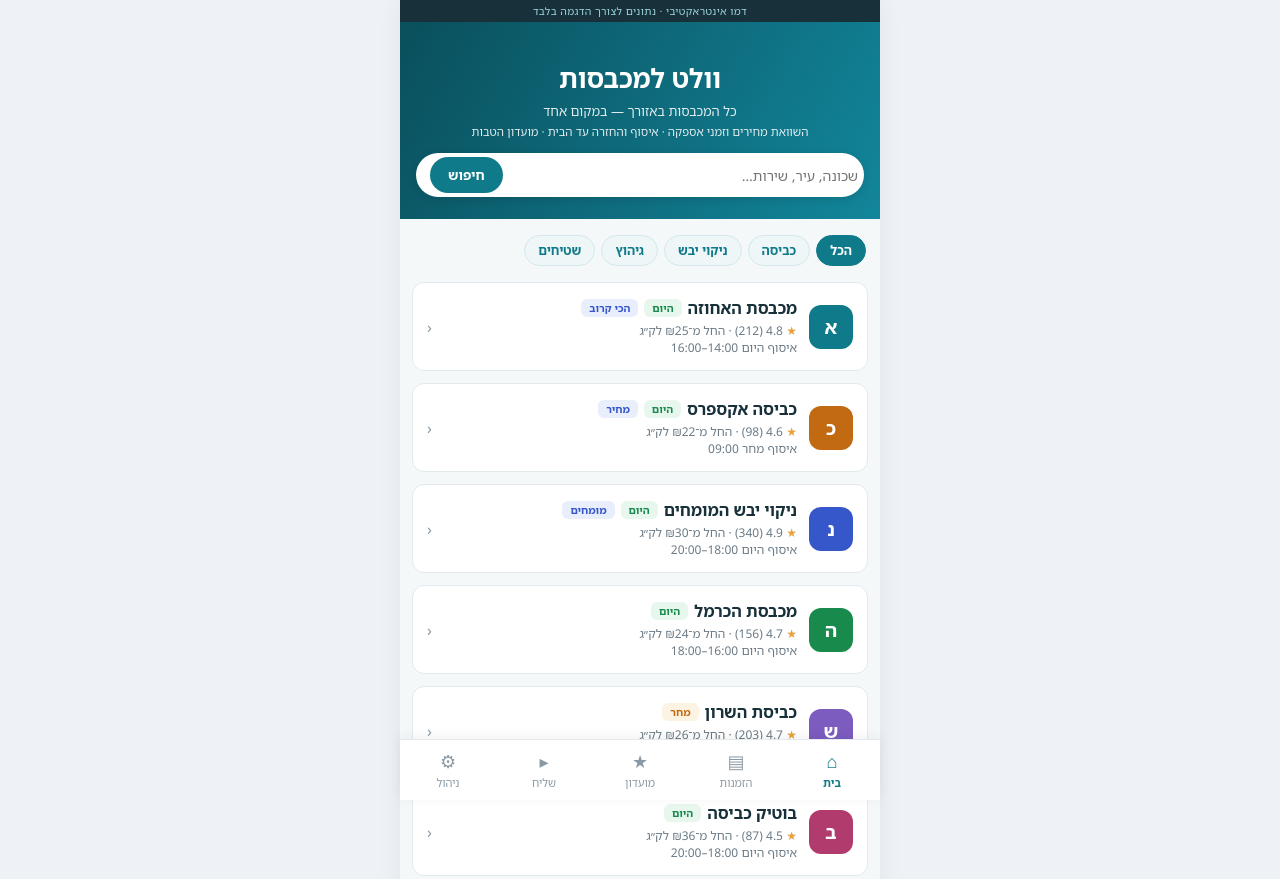
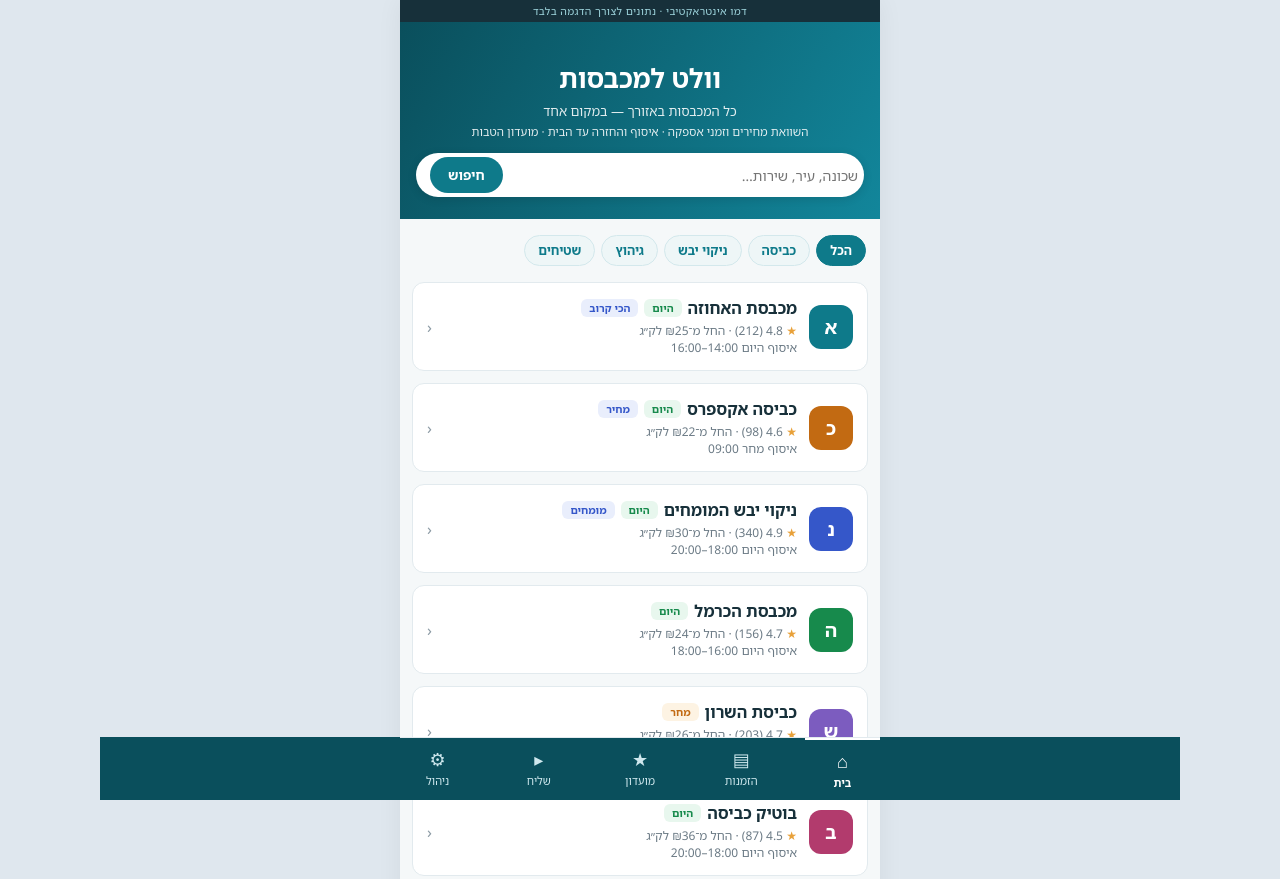
Before and after one commit to smartcartlock-tech/laundry-marketplace-demo, a plain HTML site: page index.html in a window 1280 px wide. Shown: the top 879 px of the page. Drawn offline with Linux system fonts and the light colour scheme.

Commit message:
Add desktop media query styles to styles.css
Added desktop media query styles for layout adjustments.

```diff
--- a/styles.css
+++ b/styles.css
@@ -57,3 +57,13 @@ body{font-family:'Noto Sans Hebrew','Segoe UI',Arial,sans-serif;background:#eef2
 .warn{background:#fdf3e3;border:1px solid #f0dfc0;border-radius:10px;padding:10px 12px;font-size:12.5px;line-height:1.6}
 .demo{position:sticky;top:0;z-index:40;background:#17303a;color:#9fd6de;text-align:center;font-size:10.5px;padding:4px;letter-spacing:.4px}
 @media(min-width:481px){.demo{border-radius:0}}
+/* desktop */
+@media(min-width:900px){
+ body{max-width:1080px;margin:0 auto;background:#dfe7ee}
+ .body{max-width:1080px}
+ .body .card{max-width:none}
+ .kpis{max-width:none}
+ #tabs .in{position:static;background:transparent;box-shadow:none;justify-content:center;gap:26px}
+ #tabs{position:sticky;top:0;z-index:9;background:#0a4f5c}
+ #tabs a{color:#cfe8ee}#tabs a.on{color:#fff;border-top:2px solid #fff}
+}
```
